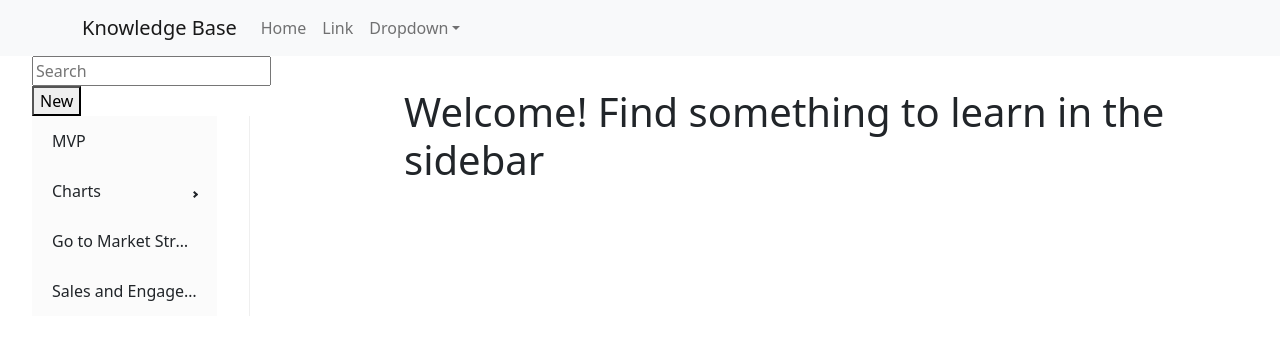
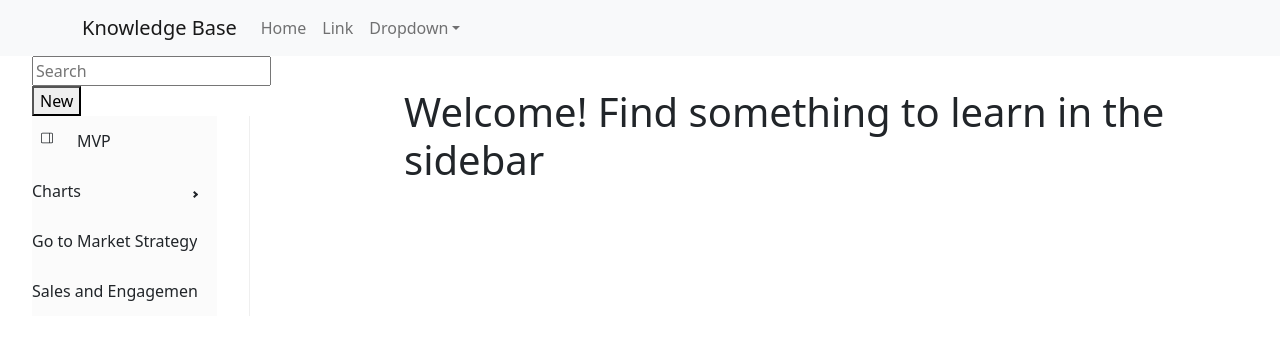
Before and after one commit to PrimeTimeTran/react-ts-knowledgebase, a React (Vite) app: page / in a window 1280 px wide. Shown: the top 354 px of the page. Built offline with nearby package versions, Linux system fonts and the light colour scheme.

Commit message:
Add tree and icon

```diff
--- a/src/index.css
+++ b/src/index.css
@@ -14,6 +14,15 @@
   flex: 1;
   padding: 2rem 4rem;
   width: 100%;
+}
+
+a.ps-menu-button {
+  padding-left: 0px !important;
+}
+
+.ps-open > ul {
+  padding-left: 10px;
+  border-left: 1px solid grey;
 }
 
 /* Extra small devices (phones, 600px and down) */
--- a/src/routes/root.tsx
+++ b/src/routes/root.tsx
@@ -3,11 +3,30 @@ import {
   Outlet,
 } from "react-router-dom";
 
-import { Sidebar, Menu, MenuItem, SubMenu } from 'react-pro-sidebar';
+import { Sidebar, Menu, MenuItem, SubMenu, menuClasses } from 'react-pro-sidebar';
 
 import { Row, Col } from 'react-bootstrap';
 
 import Nav from '../components/Navbar'
+
+export interface IconProps extends React.SVGAttributes<HTMLOrSVGElement> {
+  size?: number;
+}
+// https://fontawesomeicons.com/svg/icons/layout-sidebar-reverse
+export const BarChart: React.FC<IconProps> = ({ size = 18, ...rest }) => {
+  return (
+    <svg
+      xmlns="http://www.w3.org/2000/svg"
+      width={size}
+      height={size}
+      viewBox="0 0 24 24"
+      fill="currentColor"
+      {...rest}
+    >
+      <path d="M16 3a2 2 0 0 0-2-2H2a2 2 0 0 0-2 2v10a2 2 0 0 0 2 2h12a2 2 0 0 0 2-2V3zm-5-1v12H2a1 1 0 0 1-1-1V3a1 1 0 0 1 1-1h9zm1 0h2a1 1 0 0 1 1 1v10a1 1 0 0 1-1 1h-2V2z"></path>
+    </svg>
+  );
+};
 
 export default function Root() {
   return (
@@ -31,12 +50,28 @@ export default function Root() {
               <button type="submit">New</button>
             </form>
           </div>
-          <Sidebar>
+          <Sidebar
+            rootStyles={{
+              [`.${menuClasses.label}`]: {
+                overflowX: 'scroll',
+                textOverflow: 'clip',
+              },
+              [`.${menuClasses.label}::-webkit-scrollbar`]: {
+                display: 'none',
+              },
+              [`.${menuClasses.icon}`]: {
+
+              }
+            }}
+          >
             <Menu>
-              <MenuItem component={<Link to={`posts/2PACX-1vRw4Y8-rAKlBgO4_KgfnHa4tV8I0xT-26c9Erf7zXKl-_G3nRjBTTzy5eDtOe32txP4-LfMMNNESSis`} />}>
+              <MenuItem icon={<BarChart />}
+                component={<Link to={`posts/2PACX-1vRw4Y8-rAKlBgO4_KgfnHa4tV8I0xT-26c9Erf7zXKl-_G3nRjBTTzy5eDtOe32txP4-LfMMNNESSis`} />}>
                 MVP
               </MenuItem>
-              <SubMenu label="Charts">
+              <SubMenu
+                label="Charts"
+              >
                 <MenuItem component={<Link to={`posts/2PACX-1vRbQsv2Jt8kx0VEDz8DODDHiSmMw_jRwXE3yksdgRoCUn-S0GQBuzyyttCj9h4m5vdQh2q0t7-ae_f4`} />}>
                   Product Market Fit
                 </MenuItem>
```
